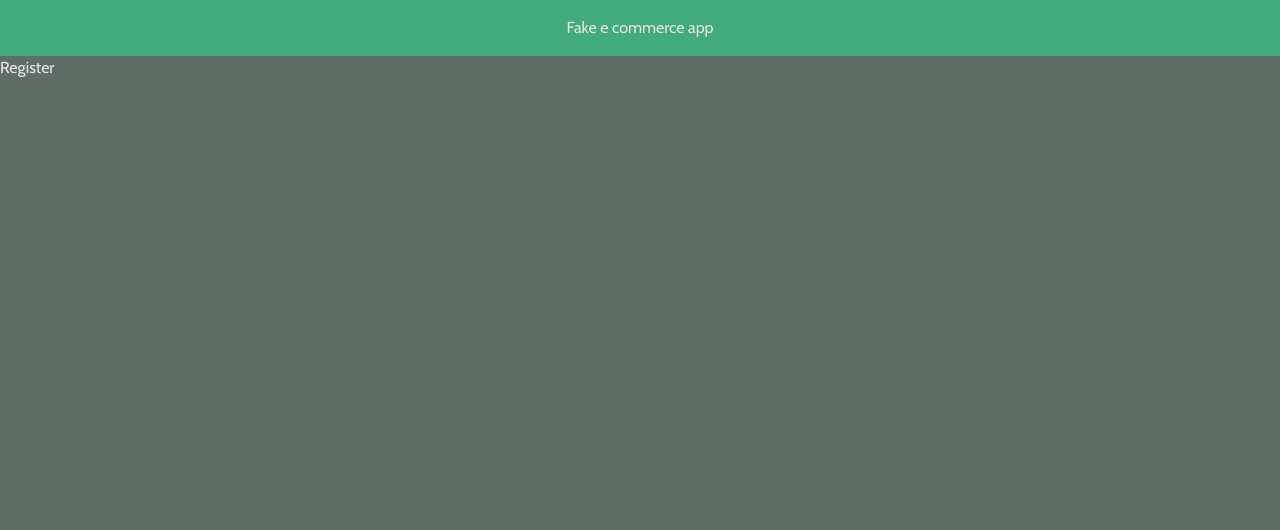
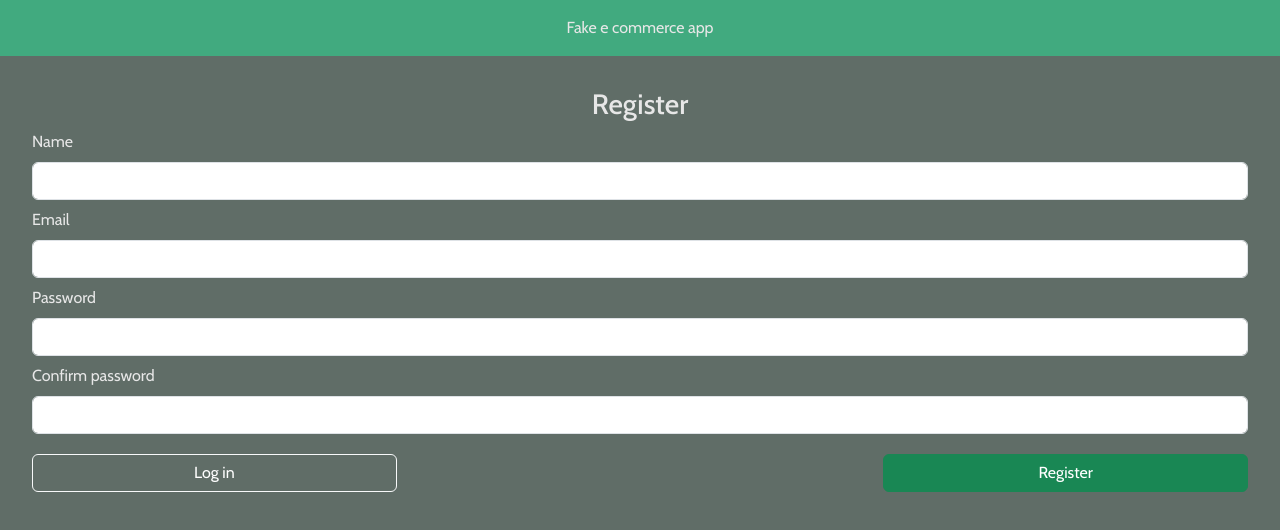
Before and after one commit to cees2/e-commerce-app, a React (Vite) app: page /auth/register in a window 1280 px wide. Shown: the top 530 px of the page. Built offline with nearby package versions, Linux system fonts and the light colour scheme.

Commit message:
Register form done

```diff
--- a/src/App/Common/Input/FormInput.tsx
+++ b/src/App/Common/Input/FormInput.tsx
@@ -19,7 +19,7 @@ export const FormInput = ({
     placeholder,
 }: Props) => {
     return (
-        <Form.Group className={className}>
+        <Form.Group className={`${className} mt-2`}>
             {label && <Form.Label>{label}</Form.Label>}
             <Form.Control
                 {...register(name)}
--- a/src/App/Layout/pages/Authentication/pages/LogIn/index.tsx
+++ b/src/App/Layout/pages/Authentication/pages/LogIn/index.tsx
@@ -1,5 +1,5 @@
 import { useState } from "react";
-import classes from "../../styles/LogIn.module.css";
+import classes from "../../styles/Common.module.css";
 import { FormInput } from "../../../../../Common/Input/FormInput";
 import { useForm } from "react-hook-form";
 import { ButtonLoading } from "../../../../../Common/Button/ButtonLoading";
@@ -13,7 +13,7 @@ interface LogInCredentials {
 
 export const LogIn = () => {
     const [loading, setLoading] = useState(false);
-    const { logInWrapper, logInHeader, logInAndRegisterBar } = classes;
+    const { authWrapper, authHeader, logInOrRegisterBar } = classes;
     const form = useForm<LogInCredentials>();
 
     const { register, handleSubmit } = form;
@@ -25,8 +25,8 @@ export const LogIn = () => {
     });
 
     return (
-        <div className={logInWrapper}>
-            <h3 className={logInHeader}>Log in</h3>
+        <div className={authWrapper}>
+            <h3 className={authHeader}>Log in</h3>
             <FormInput
                 type="email"
                 name="email"
@@ -40,10 +40,10 @@ export const LogIn = () => {
                 register={register}
                 className="mt-2"
             />
-            <div className={logInAndRegisterBar}>
-                <Button variant="outline-light">
-                    <Link to="/auth/register">Register</Link>
-                </Button>
+            <div className={logInOrRegisterBar}>
+                <Link to="/auth/register">
+                    <Button variant="outline-light">Register</Button>
+                </Link>
                 <ButtonLoading
                     loading={loading}
                     onClick={formSubmitHandler}
--- a/src/App/Layout/pages/Authentication/pages/Register/index.tsx
+++ b/src/App/Layout/pages/Authentication/pages/Register/index.tsx
@@ -1,3 +1,65 @@
+import { Button } from "react-bootstrap";
+import { FormInput } from "../../../../../Common/Input/FormInput";
+import { ButtonLoading } from "../../../../../Common/Button/ButtonLoading";
+import { Link } from "react-router-dom";
+import { useForm } from "react-hook-form";
+import classes from "../../styles/Common.module.css";
+import { useState } from "react";
+
+interface RegisterCredentials {
+    name: string;
+    email: string;
+    password: string;
+    passwordConfirm: string;
+}
+
 export const Register = () => {
-    return <div>Register</div>;
+    const [loading, setLoading] = useState(false);
+    const { authWrapper, authHeader, logInOrRegisterBar } = classes;
+    const form = useForm<RegisterCredentials>();
+
+    const { register, handleSubmit } = form;
+
+    const formSubmitHandler = handleSubmit((data: RegisterCredentials) => {
+        setLoading(true);
+        console.log(data);
+        setLoading(false);
+    });
+
+    return (
+        <div className={authWrapper}>
+            <h3 className={authHeader}>Register</h3>
+            <FormInput name="name" label="Name" register={register} />
+            <FormInput
+                type="email"
+                name="email"
+                label="Email"
+                register={register}
+            />
+            <FormInput
+                type="password"
+                name="password"
+                label="Password"
+                register={register}
+            />
+            <FormInput
+                type="password"
+                name="passwordConfirm"
+                label="Confirm password"
+                register={register}
+            />
+            <div className={logInOrRegisterBar}>
+                <Button variant="outline-light">
+                    <Link to="/auth/login">Log in</Link>
+                </Button>
+                <ButtonLoading
+                    loading={loading}
+                    onClick={formSubmitHandler}
+                    variant="success"
+                >
+                    Register
+                </ButtonLoading>
+            </div>
+        </div>
+    );
 };
--- a/src/App/Layout/pages/Authentication/styles/LogIn.module.css
+++ b/src/App/Layout/pages/Authentication/styles/Common.module.css
@@ -1,22 +1,22 @@
-.logInWrapper {
+.authWrapper {
     padding: 2rem;
 }
 
-.logInHeader {
+.authHeader {
     text-align: center;
 }
 
-.logInAndRegisterBar {
+.logInOrRegisterBar {
     display: flex;
     justify-content: space-between;
     margin-top: 1.25rem;
 }
 
-.logInAndRegisterBar > button {
+.logInOrRegisterBar > button {
     flex-basis: 30%;
 }
 
-.logInAndRegisterBar > button > a {
+.logInOrRegisterBar > button > a {
     color: #fff;
     text-decoration: none;
 }
```
Also changed, not shown: src/App/Layout/pages/Authentication/styles/Register.module.css (deleted).
